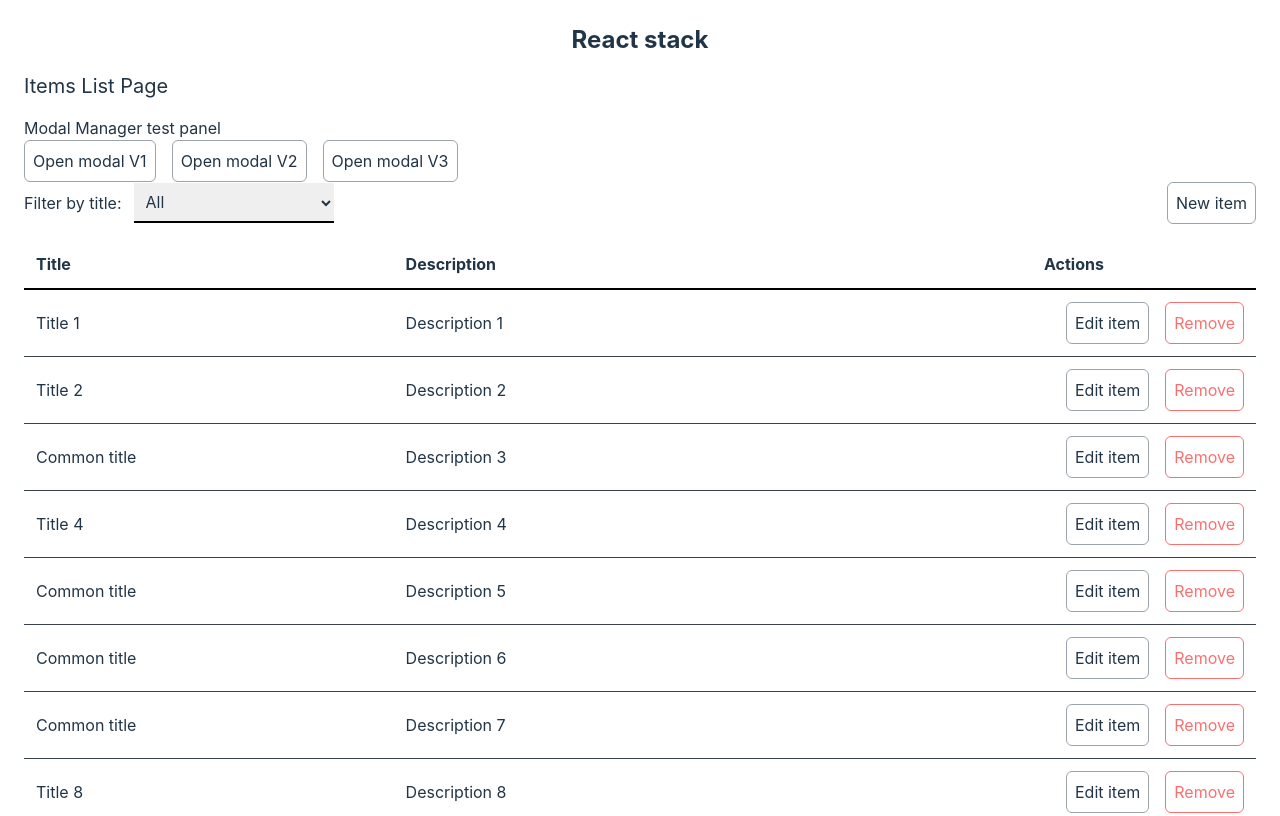
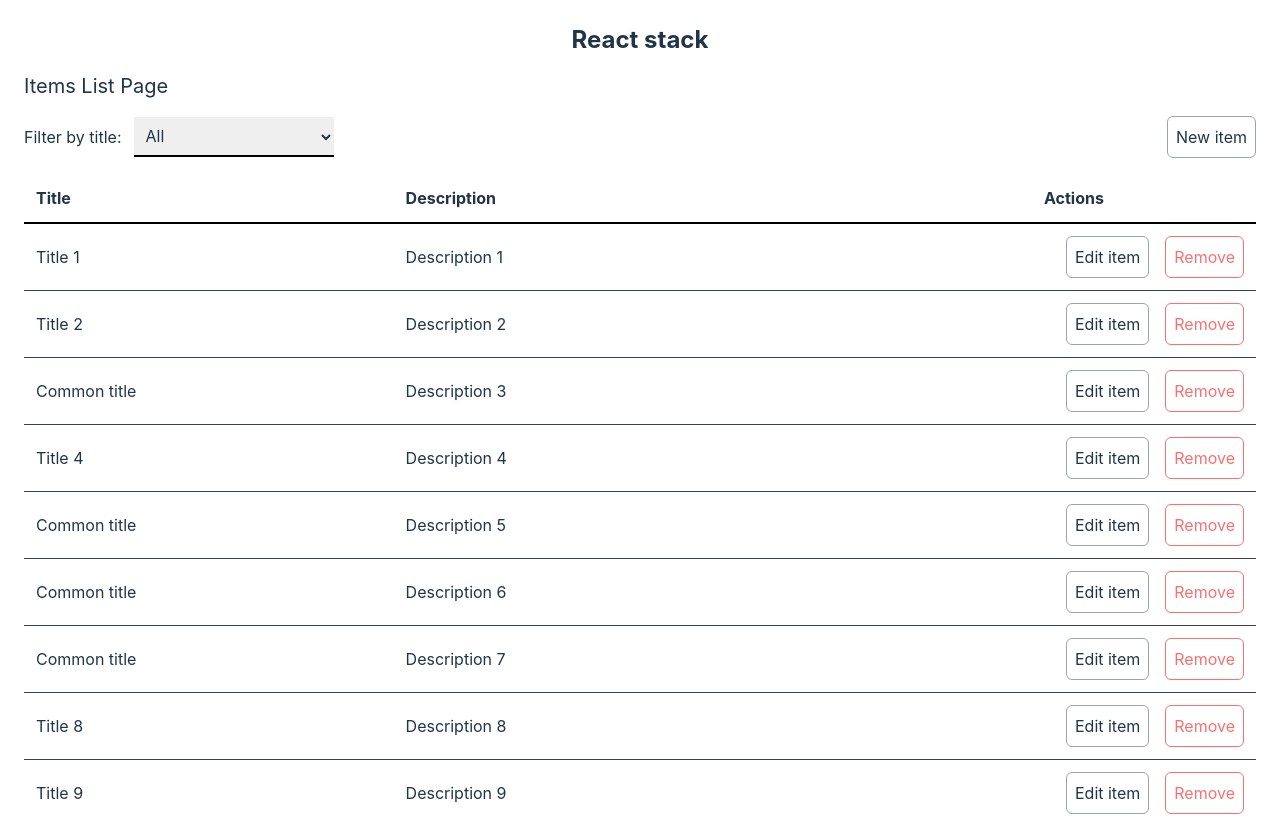
Before and after one commit to eugene-korobka/test-vite-react-stack, a React (Vite) app: page / in a window 1280 px wide. Shown: the top 816 px of the page. Built offline with nearby package versions, Linux system fonts and the light colour scheme; data requests are answered from the project's data file.

Commit message:
hid modal manager test panel

```diff
--- a/src/pages/ItemsList/ItemsListPage.tsx
+++ b/src/pages/ItemsList/ItemsListPage.tsx
@@ -1,19 +1,19 @@
 import { FilteredItemsListWidget } from 'pages/ItemsList/FilteredItemsListWidget/FilteredItemsListWidget';
 
-import { ButtonWithModalReduxV1, ButtonWithModalReduxV2, ButtonWithModalReduxV3 } from 'components/ModalManager/ModalManager';
+// import { ButtonWithModalReduxV1, ButtonWithModalReduxV2, ButtonWithModalReduxV3 } from 'components/ModalManager/ModalManager';
 
 export const ItemsListPage = () => {
   return (
     <div className="w-full">
       <h2 className="mb-4 text-xl">Items List Page</h2>
-      <div>
+      {/* <div>
         <div>Modal Manager test panel</div>
         <div className='flex gap-4'>
           <ButtonWithModalReduxV1 />
           <ButtonWithModalReduxV2 />
           <ButtonWithModalReduxV3 />
         </div>
-      </div>
+      </div> */}
       <FilteredItemsListWidget />
     </div>
   );
```
